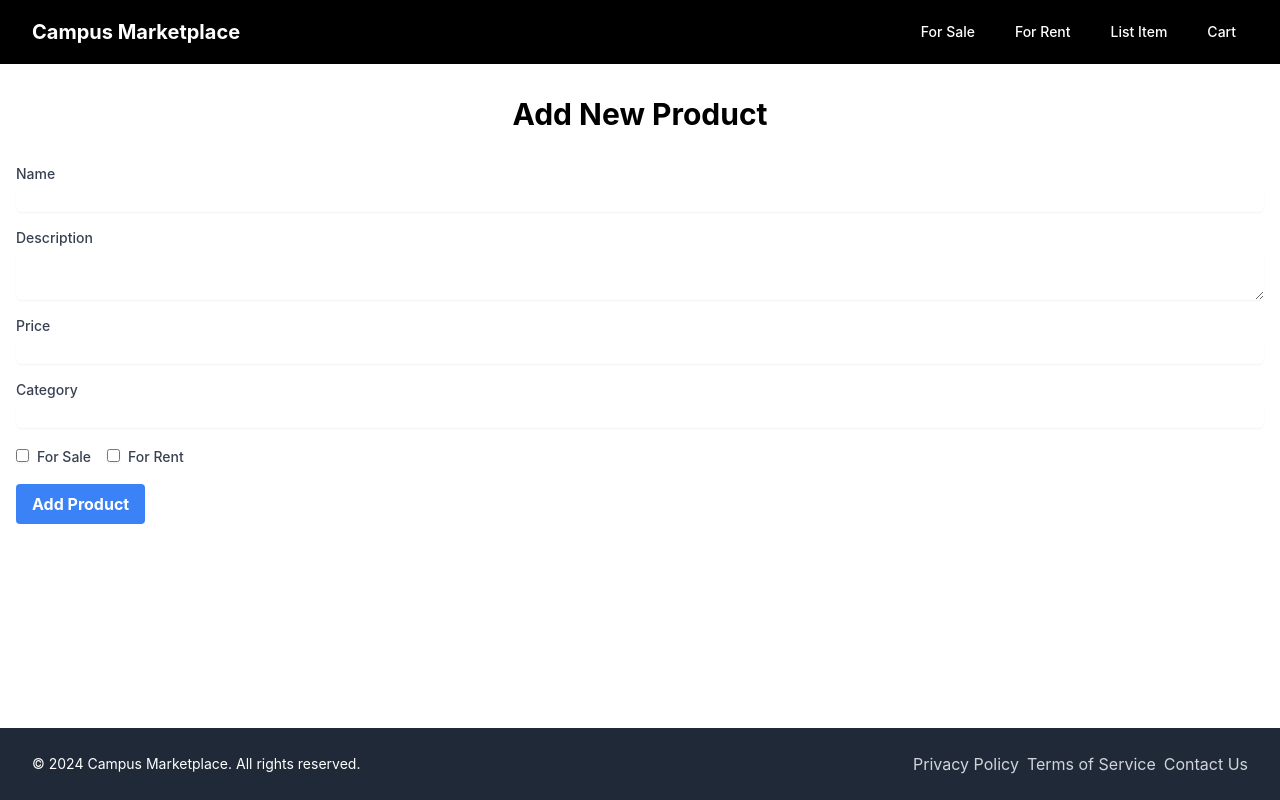
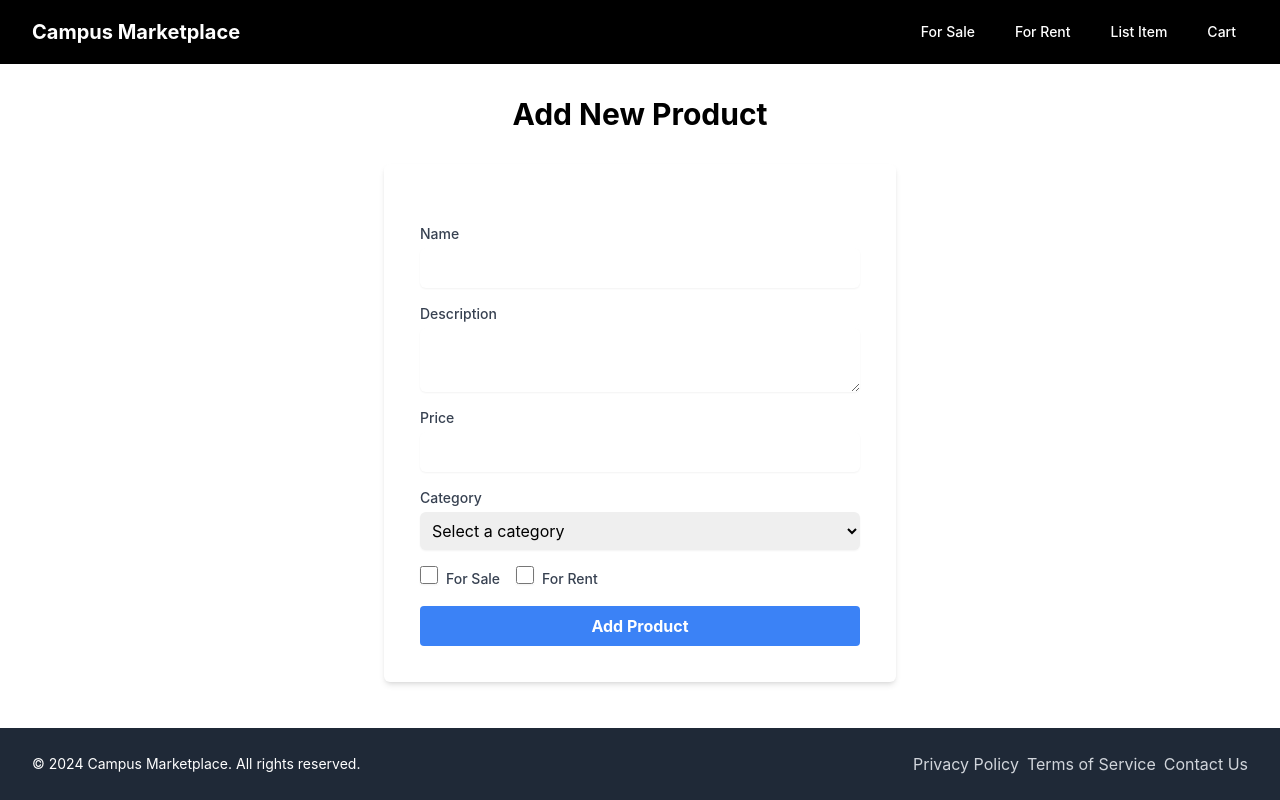
Before and after one commit to jainsamyak15/Campus-MarketPlace, a Next.js app: page /add-product in a window 1280 px wide. Built offline with nearby package versions, Linux system fonts and the light colour scheme; no server answers.

Commit message:
updated ui of add-product form

```diff
--- a/components/AddProductForm.js
+++ b/components/AddProductForm.js
@@ -138,7 +138,9 @@ const AddProductForm = ({ onSubmit }) => {
   };
 
   return (
-    <form onSubmit={handleSubmit} className="space-y-4">
+    <div className="flex justify-center items-center">
+      <form onSubmit={handleSubmit} className="space-y-4 max-w-lg w-full bg-white p-9 shadow-md rounded-md">
+        <h2 className="text-3xl font-bold mb-6 text-center"></h2>
         <div>
           <label htmlFor="name" className="block text-sm font-medium text-gray-700">Name</label>
           <input
@@ -148,10 +150,10 @@ const AddProductForm = ({ onSubmit }) => {
             value={product.name}
             onChange={handleChange}
             required
-          className="mt-1 block w-full rounded-md border-gray-300 shadow-sm focus:border-indigo-300 focus:ring focus:ring-indigo-200 focus:ring-opacity-50"
+            className="mt-1 block w-full rounded-md border-gray-300 shadow-sm focus:border-indigo-300 focus:ring focus:ring-indigo-200 focus:ring-opacity-50 p-2"
           />
         </div>
-      <div>
+        <div className="mb-4">
           <label htmlFor="description" className="block text-sm font-medium text-gray-700">Description</label>
           <textarea
             id="description"
@@ -159,7 +161,7 @@ const AddProductForm = ({ onSubmit }) => {
             value={product.description}
             onChange={handleChange}
             required
-          className="mt-1 block w-full rounded-md border-gray-300 shadow-sm focus:border-indigo-300 focus:ring focus:ring-indigo-200 focus:ring-opacity-50"
+            className="mt-1 block w-full rounded-md border-gray-300 shadow-sm focus:border-indigo-300 focus:ring focus:ring-indigo-200 focus:ring-opacity-50 p-2"
           />
         </div>
         <div>
@@ -171,20 +173,26 @@ const AddProductForm = ({ onSubmit }) => {
             value={product.price}
             onChange={handleChange}
             required
-          className="mt-1 block w-full rounded-md border-gray-300 shadow-sm focus:border-indigo-300 focus:ring focus:ring-indigo-200 focus:ring-opacity-50"
+            className="mt-1 block w-full rounded-md border-gray-300 shadow-sm focus:border-indigo-300 focus:ring focus:ring-indigo-200 focus:ring-opacity-50 p-2"
           />
         </div>
         <div>
           <label htmlFor="category" className="block text-sm font-medium text-gray-700">Category</label>
-        <input
-          type="text"
+          <select
             id="category"
             name="category"
             value={product.category}
             onChange={handleChange}
             required
-          className="mt-1 block w-full rounded-md border-gray-300 shadow-sm focus:border-indigo-300 focus:ring focus:ring-indigo-200 focus:ring-opacity-50"
-        />
+            className="mt-1 block w-full rounded-md border-gray-300 shadow-sm focus:border-indigo-300 focus:ring focus:ring-indigo-200 focus:ring-opacity-50 p-2"
+          >
+            <option value="">Select a category</option>
+            <option value="Electronics">Electronics</option>
+            <option value="HouseHold">HouseHold</option>
+            <option value="Automobiles">Automobiles</option>
+            <option value="Stationery">Stationery</option>
+            <option value="Other">Other</option>
+          </select>
         </div>
         <div className="flex items-center space-x-4">
           <div>
@@ -194,7 +202,7 @@ const AddProductForm = ({ onSubmit }) => {
               name="forSale"
               checked={product.forSale}
               onChange={handleChange}
-            className="rounded border-gray-300 text-indigo-600 shadow-sm focus:border-indigo-300 focus:ring focus:ring-indigo-200 focus:ring-opacity-50"
+              className="custom-checkbox rounded border-gray-300 text-indigo-600 shadow-sm focus:border-indigo-300 focus:ring focus:ring-indigo-200 focus:ring-opacity-50"
             />
             <label htmlFor="forSale" className="ml-2 text-sm font-medium text-gray-700">For Sale</label>
           </div>
@@ -205,15 +213,16 @@ const AddProductForm = ({ onSubmit }) => {
               name="forRent"
               checked={product.forRent}
               onChange={handleChange}
-            className="rounded border-gray-300 text-indigo-600 shadow-sm focus:border-indigo-300 focus:ring focus:ring-indigo-200 focus:ring-opacity-50"
+              className="custom-checkbox rounded border-gray-300 text-indigo-600 shadow-sm focus:border-indigo-300 focus:ring focus:ring-indigo-200 focus:ring-opacity-50"
             />
             <label htmlFor="forRent" className="ml-2 text-sm font-medium text-gray-700">For Rent</label>
           </div>
         </div>
-      <button type="submit" className="bg-blue-500 hover:bg-blue-700 text-white font-bold py-2 px-4 rounded">
+        <button type="submit" className="w-full bg-blue-500 hover:bg-blue-700 text-white font-bold py-2 px-4 rounded">
           Add Product
         </button>
       </form>
+    </div>
   );
 };
 
--- a/styles/globals.css
+++ b/styles/globals.css
@@ -18,3 +18,7 @@ a {
 * {
   box-sizing: border-box;
 }
+.custom-checkbox {
+    width: 18px;
+    height: 18px;
+  }
```
Lines whose indentation alone changed are shown as unchanged.
